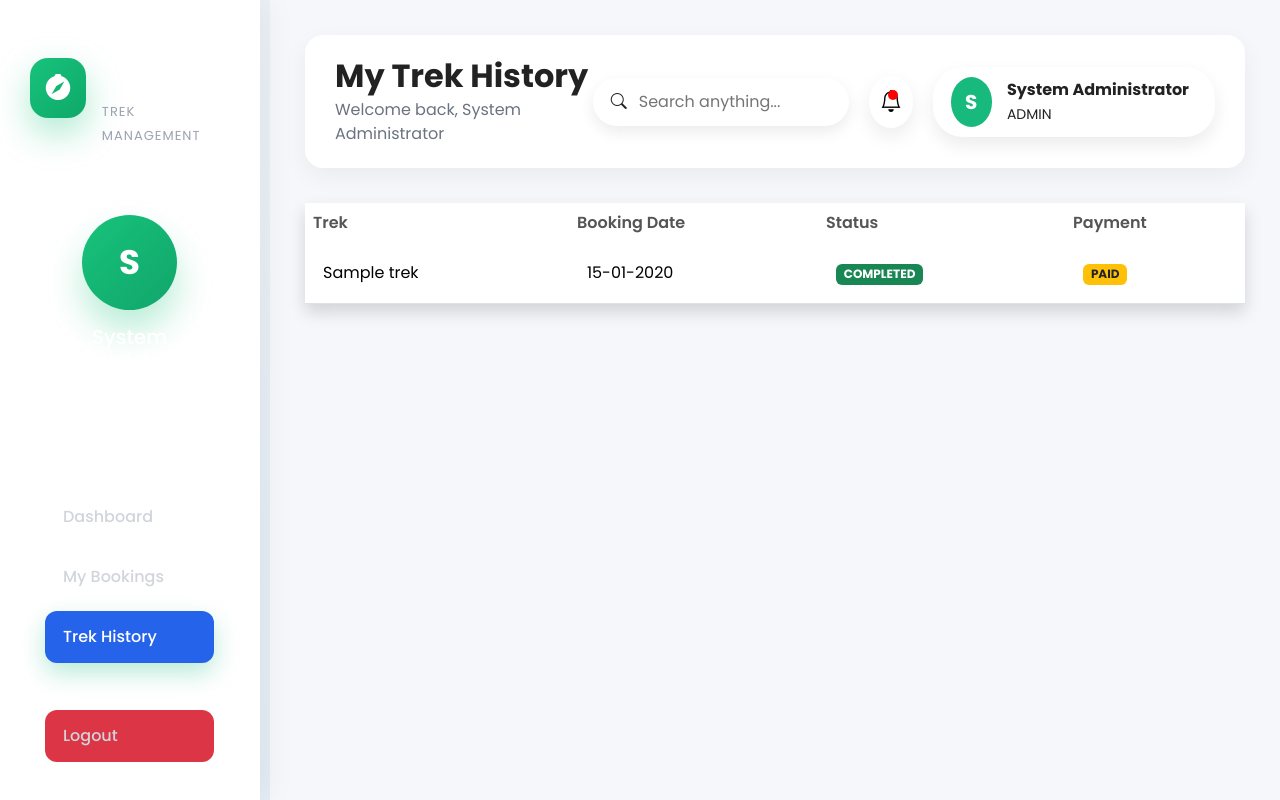
After one commit to Sheetal-cell/TrailSync, a Flask app: page /trekker/history in a window 1280 px wide. The commit adds this page. Run offline with Flask 3, Linux system fonts and the light colour scheme; a user stored in the database is signed in; tables that the repository leaves empty hold one stand-in row (values such as "Sample post").

Commit message:
added trek history for trekkers

```diff
--- a/app/templates/trekker/dashboard.html
+++ b/app/templates/trekker/dashboard.html
@@ -19,6 +19,11 @@ Dashboard
 <a href="{{ url_for('trekker.my_bookings') }}">
     <i class="bi bi-journal-check"></i>
     My Bookings
+</a>
+
+<a href="{{ url_for('trekker.history') }}">
+    <i class="bi bi-clock-history"></i>
+    Trek History
 </a>
 
 <a href="#">
--- /dev/null
+++ b/app/templates/trekker/history.html
@@ -0,0 +1,67 @@
+{% extends "layouts/dashboard_base.html" %}
+
+{% block title %}
+Trek History
+{% endblock %}
+
+{% block heading %}
+My Trek History
+{% endblock %}
+
+{% block sidebar %}
+
+<a href="{{ url_for('trekker.dashboard') }}">
+    Dashboard
+</a>
+
+<a href="{{ url_for('trekker.my_bookings') }}">
+    My Bookings
+</a>
+
+<a class="active-menu"
+href="{{ url_for('trekker.history') }}">
+    Trek History
+</a>
+
+{% endblock %}
+{% block dashboard_content %}
+
+<table class="table table-hover shadow">
+<thead>
+<tr>
+
+<th>Trek</th>
+<th>Booking Date</th>
+<th>Status</th>
+<th>Payment</th>
+
+</tr>
+</thead>
+<tbody>
+{% for booking in bookings %}
+
+<tr>
+<td>{{ booking.trek.trek_name }}</td>
+<td>{{ booking.booking_date.strftime("%d-%m-%Y") }}</td>
+<td>
+<span class="badge bg-success">
+
+{{ booking.booking_status }}
+</span>
+
+</td>
+<td>
+
+<span class="badge bg-warning text-dark">
+
+{{ booking.payment_status }}
+
+</span>
+</td>
+</tr>
+
+{% endfor %}
+
+</tbody>
+</table>
+{% endblock %}
--- a/app/trekker/routes.py
+++ b/app/trekker/routes.py
@@ -137,6 +137,21 @@ def my_bookings():
         bookings=bookings
     )
 
+@trekker_bp.route("/history")
+@login_required
+def history():
+
+    bookings = Booking.query.filter_by(
+        user_id=current_user.id
+    ).order_by(
+        Booking.booking_date.desc()
+    ).all()
+
+    return render_template(
+        "trekker/history.html",
+        bookings=bookings
+    )
+
 @trekker_bp.route("/cancel-booking/<int:booking_id>")
 @login_required
 def cancel_booking(booking_id):
```
